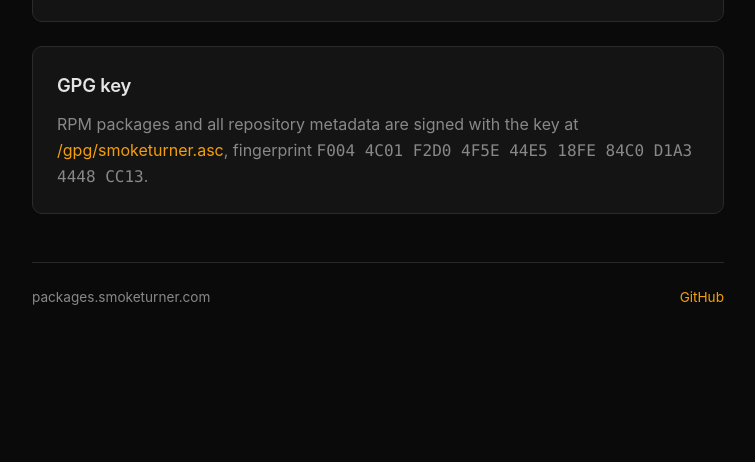
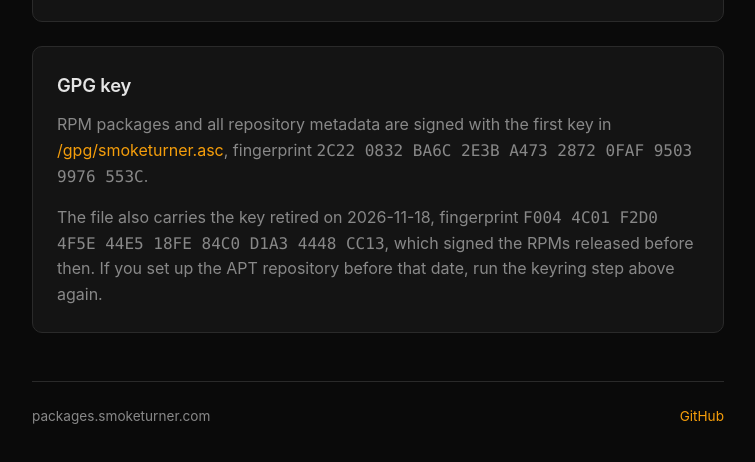
Before and after one commit to smoketurner/packages, a plain HTML site: page index.html in a window 1280 px wide. Shown: the part 668-1130 px from the top of the page, without its empty margins (262-1017 px from the left). Before the commit the page ends 1025 px from the top, so only its background shows below. Drawn offline with Linux system fonts and the light colour scheme.

Commit message:
Publish the new packages signing key (#2)
smoketurner-infra now generates the signing key. Keep the retired key in
gpg/smoketurner.asc so the RPMs it signed still verify.

Co-authored-by: Claude Fable 5.2 <noreply@anthropic.com>

```diff
--- a/index.html
+++ b/index.html
@@ -165,9 +165,13 @@ sudo dnf install -y quack</code></pre>
 
   <div class="section">
     <h2>GPG key</h2>
-    <p>RPM packages and all repository metadata are signed with the key at
+    <p>RPM packages and all repository metadata are signed with the first key in
       <a href="/gpg/smoketurner.asc">/gpg/smoketurner.asc</a>, fingerprint
-      <code>F004 4C01 F2D0 4F5E 44E5 18FE 84C0 D1A3 4448 CC13</code>.</p>
+      <code>2C22 0832 BA6C 2E3B A473 2872 0FAF 9503 9976 553C</code>.</p>
+    <p>The file also carries the key retired on 2026-11-18, fingerprint
+      <code>F004 4C01 F2D0 4F5E 44E5 18FE 84C0 D1A3 4448 CC13</code>, which signed the RPMs
+      released before then. If you set up the APT repository before that date,
+      run the keyring step above again.</p>
   </div>
 
   <footer>
```
Also changed, not shown: 3 other files.
